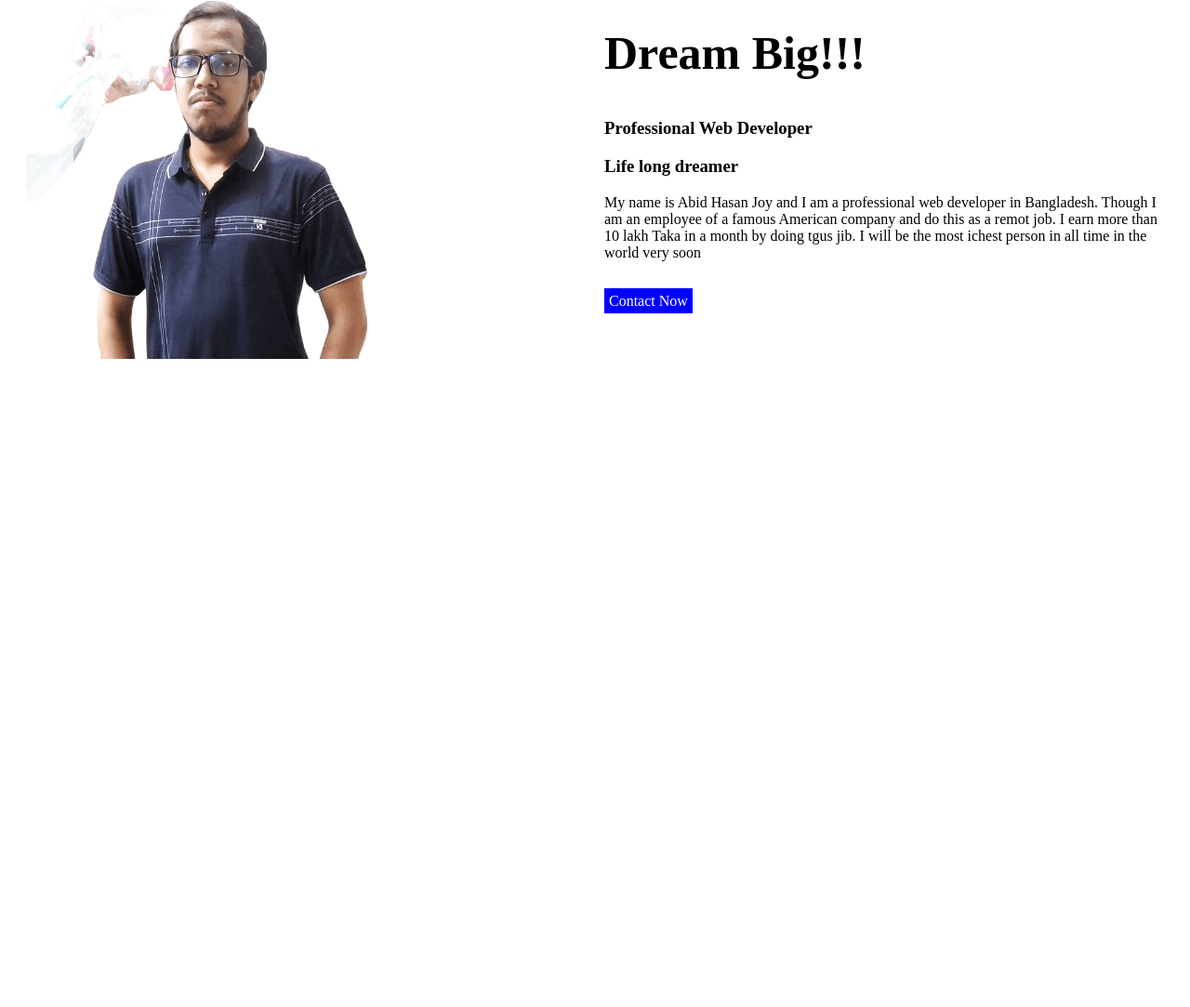
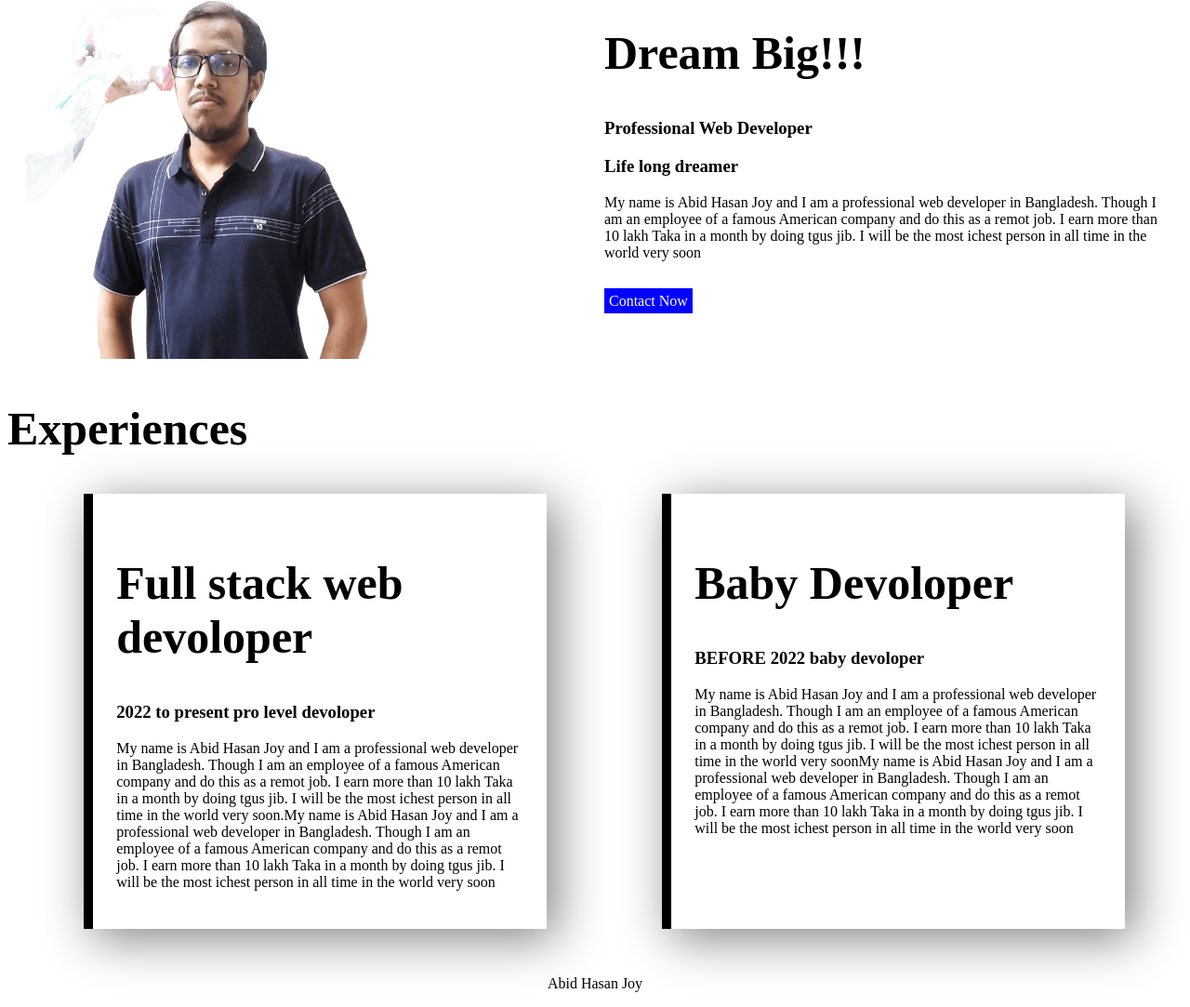
Before and after one commit to abidhasan5132/developer-repo, a plain HTML site: page index.html in a window 1280 px wide. Shown: the part 427-1510 px from the top of the page at 93% size. Before the commit the page ends 825 px from the top, so only its background shows below. Drawn offline with Linux system fonts and the light colour scheme; a web font is replaced by a local one.

Commit message:
final commit

```diff
--- a/index.html
+++ b/index.html
@@ -11,7 +11,7 @@
     <link rel="stylesheet" href="style.css">
 </head>
 <body>
-    <section>
+    <section class="flex">
     <div class="width">
     <h1>Welcome To</h1>
     <h1><span>Abid Hasan Joy</span> World</h1>
@@ -24,7 +24,7 @@
     <img src="images/new.png" alt="">
     </div>
     </section>
-    <section>
+    <section class="flex">
         <div class="width">
             <img src="images/new.png" alt="">
             </div>
@@ -39,5 +39,23 @@
         </div>
 
         </section>
+        <section>
+            <h1>Experiences</h1>
+            <div class="flex">
+            <div class="h-width">
+                <h1>Full stack web devoloper</h1>
+                <h3>2022 to present pro level devoloper</h3>
+                <p>My name is Abid Hasan Joy and I am a professional web developer in Bangladesh. Though I  am an employee of a famous American company and do this as a remot job. I earn more than 10 lakh Taka in a month by doing tgus jib. I will be the most ichest person in all time in the world very soon.My name is Abid Hasan Joy and I am a professional web developer in Bangladesh. Though I  am an employee of a famous American company and do this as a remot job. I earn more than 10 lakh Taka in a month by doing tgus jib. I will be the most ichest person in all time in the world very soon</p>
+
+            </div>
+            <div class="h-width">
+                <h1>Baby Devoloper</h1>
+                <h3>BEFORE 2022 baby devoloper</h3>
+                <p>My name is Abid Hasan Joy and I am a professional web developer in Bangladesh. Though I  am an employee of a famous American company and do this as a remot job. I earn more than 10 lakh Taka in a month by doing tgus jib. I will be the most ichest person in all time in the world very soonMy name is Abid Hasan Joy and I am a professional web developer in Bangladesh. Though I  am an employee of a famous American company and do this as a remot job. I earn more than 10 lakh Taka in a month by doing tgus jib. I will be the most ichest person in all time in the world very soon</p>
+
+            </div>
+            </div>
+        </section>
+        <footer><p>Abid Hasan Joy</p></footer>
 </body>
 </html>
--- a/style.css
+++ b/style.css
@@ -13,7 +13,7 @@ span{
     padding: 5px;
     text-decoration: none;
 }
-section{
+.flex{
     display: flex;
     padding-left: 20px;
 }
@@ -27,3 +27,17 @@ img{
 #p{
     padding-right: 20px;
 }
+
+
+.h-width{
+    width: 40%;
+    margin-left: 5%;
+    margin-right: 5%;
+    padding: 25px;
+    border-left: 10px solid;
+    box-shadow: 10px 10px 50px grey;
+}
+footer p{
+    text-align: center;
+    margin-top: 50px;
+}
```
